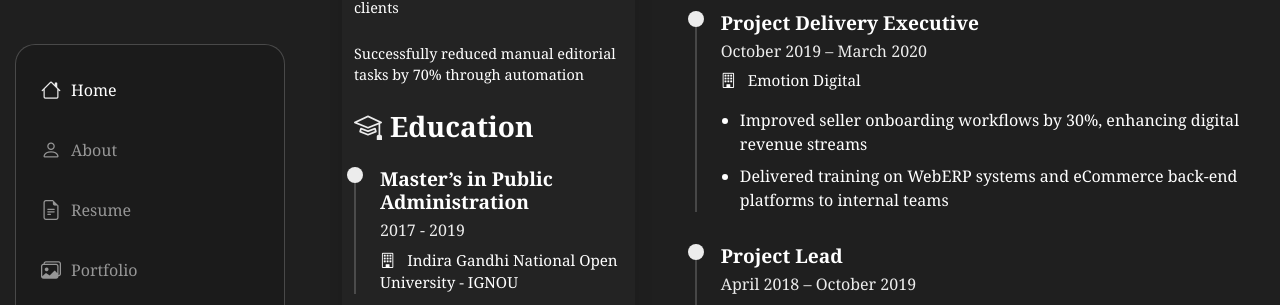
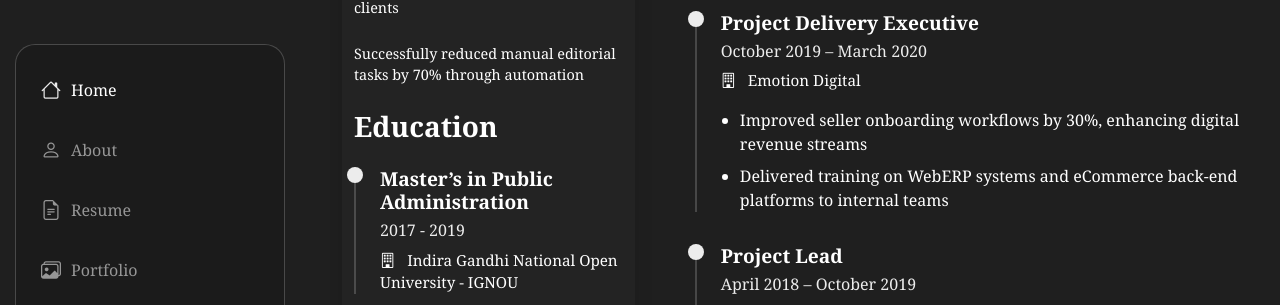
Before and after one commit to iamreemaroy/Reema-Roy, a Jekyll site: the page resume.html, which Jekyll copies as it is, in a window 1280 px wide and 900 px high, scrolled down 2031 px. Shown: the part 145-450 px from the top of the window. Built offline with Jekyll 4.4.1, drawn with Linux system fonts in a browser that asks for light colours.

Commit message:
Update resume.html

```diff
--- a/resume.html
+++ b/resume.html
@@ -214,7 +214,7 @@
 
                 <!-- Education Section -->
                 <div class="resume-section" data-aos="fade-up" data-aos-delay="100">
-                  <h3><i class="bi bi-mortarboard me-2"></i>Education</h3>
+                  <h3>Education</h3>
 
                   <div class="resume-item">
                     <h4>Master’s in Public Administration</h4>
```
